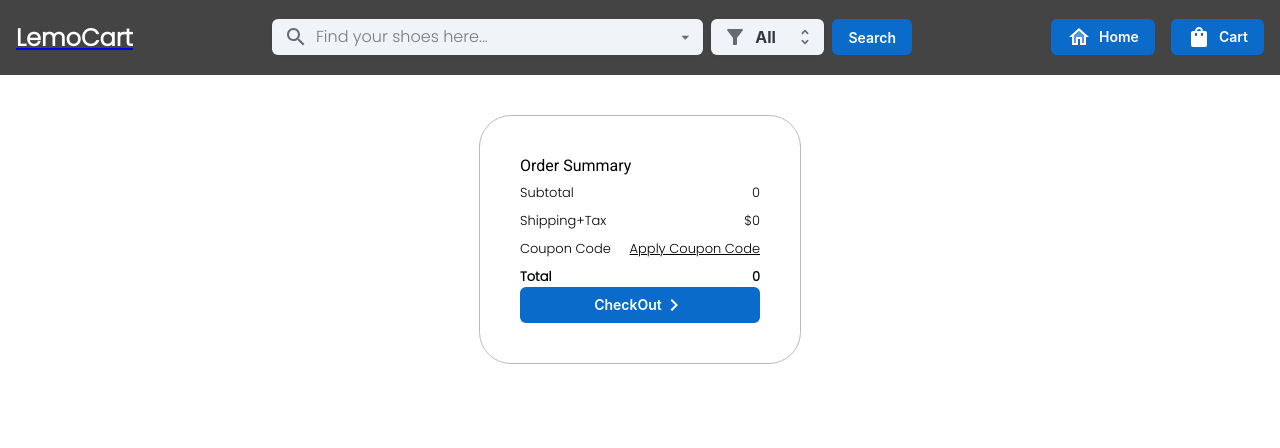
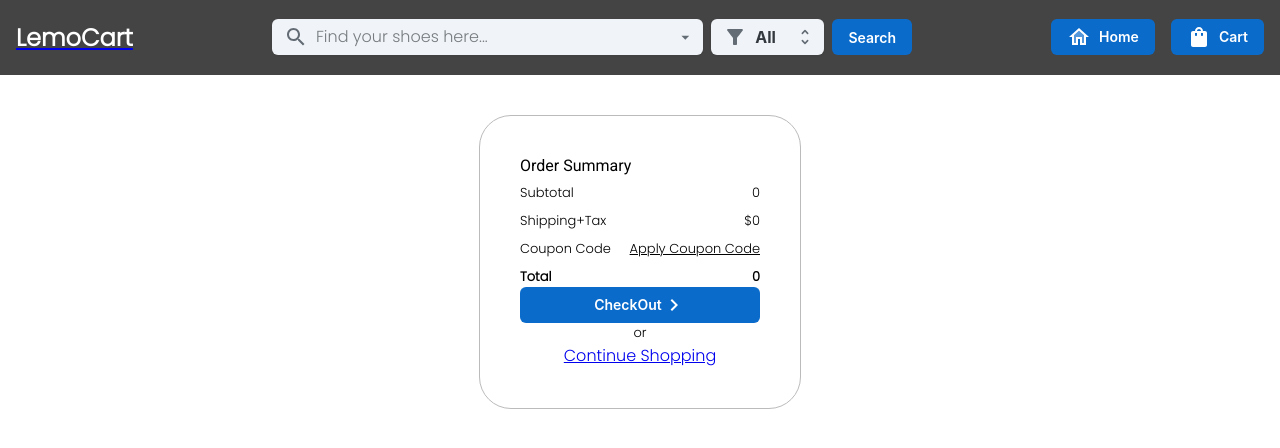
Before and after one commit to vignesh-arch/Ecommerce, a React (Create React App) app: page /cart in a window 1280 px wide. Shown: the top 448 px of the page. Built offline with nearby package versions, Linux system fonts and the light colour scheme.

Commit message:
added continue shopping in cart

```diff
--- a/src/assets/styles/Summary.css
+++ b/src/assets/styles/Summary.css
@@ -10,3 +10,8 @@
 .total p{
     font-weight: bold;
 }
+.continue{
+    display: flex;
+    flex-direction: column;
+    align-items: center;
+}
--- a/src/components/Cart.jsx
+++ b/src/components/Cart.jsx
@@ -1,4 +1,4 @@
-import React, { useContext,useState,useEffect } from 'react'
+import React, { useContext } from 'react'
 import { DataContext } from '../context/DataContext';
 import CartComponent from './CartComponent';
 import "../assets/styles/Cart.css"
--- a/src/components/CartComponent.jsx
+++ b/src/components/CartComponent.jsx
@@ -1,12 +1,8 @@
 import React from 'react';
 import ButtonGroup from '@mui/joy/ButtonGroup';
 import Button from '@mui/joy/Button';
-import AddCircleIcon from '@mui/icons-material/AddCircle';
-import RemoveCircleIcon from '@mui/icons-material/RemoveCircle';
-import { useState,useContext } from 'react';
+import {useContext } from 'react';
 import "../assets/styles/CartComponent.css"
-import Divider from '@mui/joy/Divider';
-import Cancel from '@mui/icons-material/Cancel';
 import { DataContext } from '../context/DataContext';
 import { AddCircleOutlineSharp,ClearOutlined,ProductionQuantityLimits,RemoveCircleOutlineSharp } from '@mui/icons-material';
 const CartComponent = ({product}) => {
--- a/src/components/Home.jsx
+++ b/src/components/Home.jsx
@@ -1,5 +1,5 @@
 
-import { useContext,useRef } from 'react';
+import { useContext} from 'react';
 import { DataContext } from '../context/DataContext'
 import Product from './Product';
 import '../assets/styles/Home.css'
--- a/src/components/Summary.jsx
+++ b/src/components/Summary.jsx
@@ -1,8 +1,9 @@
 import React, { useContext } from 'react'
 import { DataContext } from '../context/DataContext'
-import { ArrowForward, ArrowForwardIosRounded, ArrowForwardOutlined, ArrowForwardRounded, KeyboardArrowRight } from '@mui/icons-material';
+import { KeyboardArrowRight } from '@mui/icons-material';
 import Button from '@mui/joy/Button'
 import '../assets/styles/Summary.css'
+import { Link } from 'react-router-dom';
 
 const Summary = () => {
   const {cartItems}=useContext(DataContext);
@@ -34,6 +35,10 @@ const Summary = () => {
       <Button>
         CheckOut<KeyboardArrowRight/>
       </Button>
+      <div className='continue'>
+        <p>or</p>
+        <Link to='/'>Continue Shopping</Link>
+      </div>
     </div>
   )
 }
```
